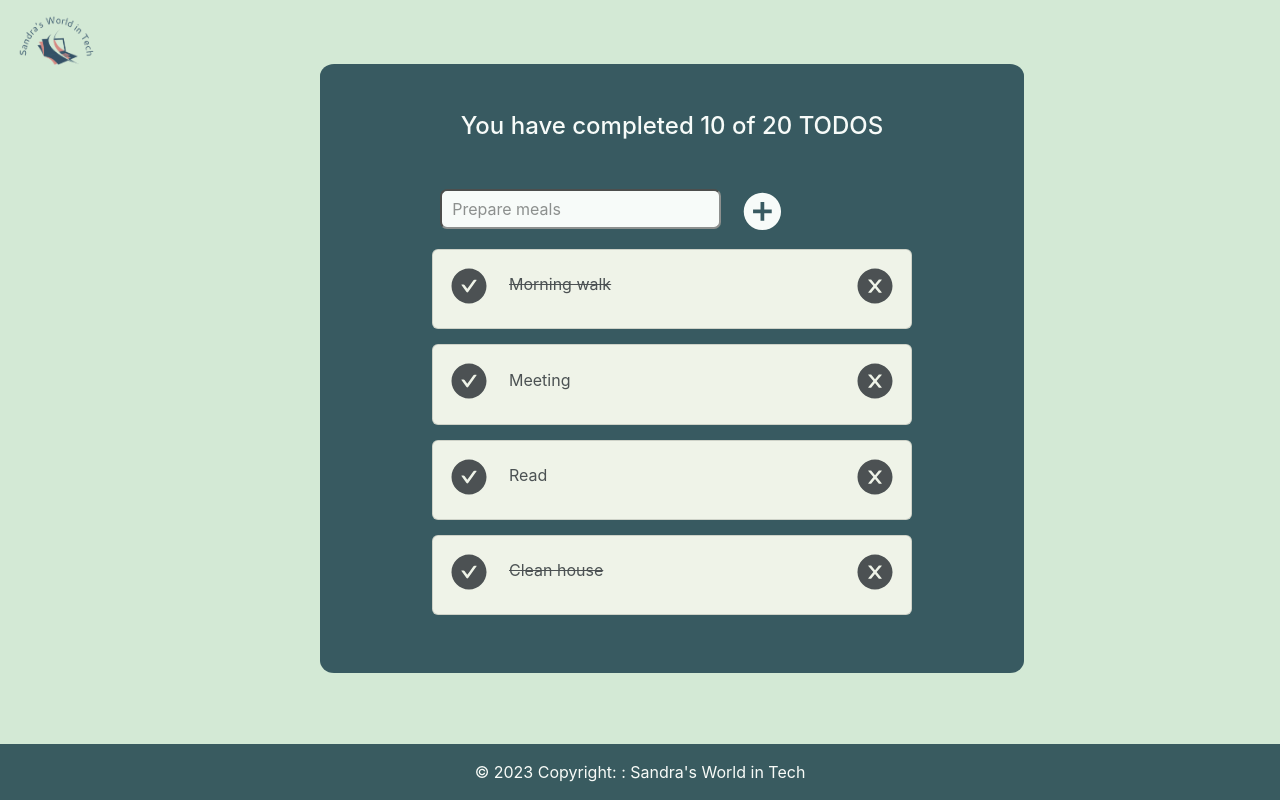
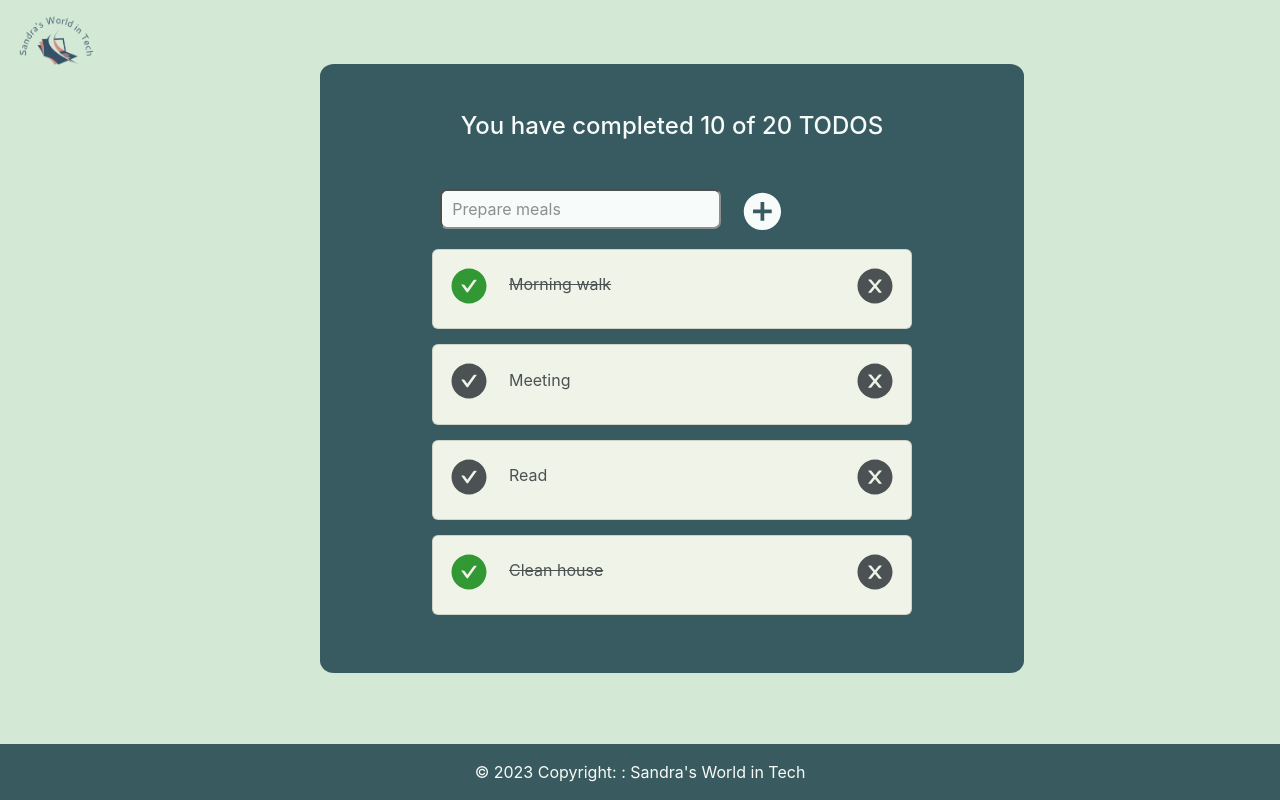
Before and after one commit to Sandra-Chaparro/ToDo-ReactApp, a React (Create React App) app: page / in a window 1280 px wide. Built offline with nearby package versions, Linux system fonts and the light colour scheme.

Commit message:
finish IU to start giving functionality

```diff
--- a/src/CreateTodoButton.js
+++ b/src/CreateTodoButton.js
@@ -1,6 +1,15 @@
 import { MdOutlineAddCircle } from "react-icons/md";
 function CreateTodoButton() {
-  return <MdOutlineAddCircle className="addTask" size="2.8em" color="white" />;
+  return (
+    <MdOutlineAddCircle
+      className="addTask"
+      onClick={(event) => {
+        console.log(event.target);
+        console.log("le diste click");
+      }}
+      size="2.8em"
+    />
+  );
 }
 
 export { CreateTodoButton };
--- a/src/TodoItem.js
+++ b/src/TodoItem.js
@@ -6,12 +6,20 @@ import { AiFillCheckCircle } from "react-icons/ai";
 function TodoItem(props) {
   return (
     <Card body className="todoItem">
-      <AiFillCheckCircle className="item checkIcon " size="2.5em" />
-      {props.completed == true ? (
-        <p className="item task todoItem-complete">{props.text}</p>
-      ) : (
-        <p className="item task">{props.text}</p>
-      )}
+      <AiFillCheckCircle
+        className={`item checkIcon ${
+          props.completed == true && "taskCompleted"
+        } `}
+        size="2.5em"
+      />
+
+      <p
+        className={`item task ${
+          props.completed == true && "todoItem-complete"
+        } `}
+      >
+        {props.text}
+      </p>
 
       <AiFillCloseCircle className="item deleteTask" size="2.5em" />
     </Card>
--- a/src/TodoSearch.js
+++ b/src/TodoSearch.js
@@ -1,5 +1,11 @@
 function TodoSearch() {
-  return <input className="todoSearch" placeholder="Prepare meals" />;
+  return (
+    <input
+      className="todoSearch"
+      onChange={(event) => console.log(event.target.value)}
+      placeholder="Prepare meals"
+    />
+  );
 }
 
 export { TodoSearch };
--- a/src/index.css
+++ b/src/index.css
@@ -81,13 +81,30 @@ code {
   margin-left: 20px;
 }
 
+.taskCompleted {
+  color: green;
+}
+
 .deleteTask {
   float: right;
+  cursor: pointer;
+}
+
+.deleteTask:hover {
+  cursor: pointer;
+  color: red;
 }
 
 .addTask {
   float: right;
   margin-right: 34%;
+  cursor: pointer;
+  color: white;
+}
+
+.addTask:hover {
+  cursor: pointer;
+  color: gray;
 }
 
 .footer {
```
Also changed, not shown: public/logo192.png (deleted), public/logo512.png (deleted).
